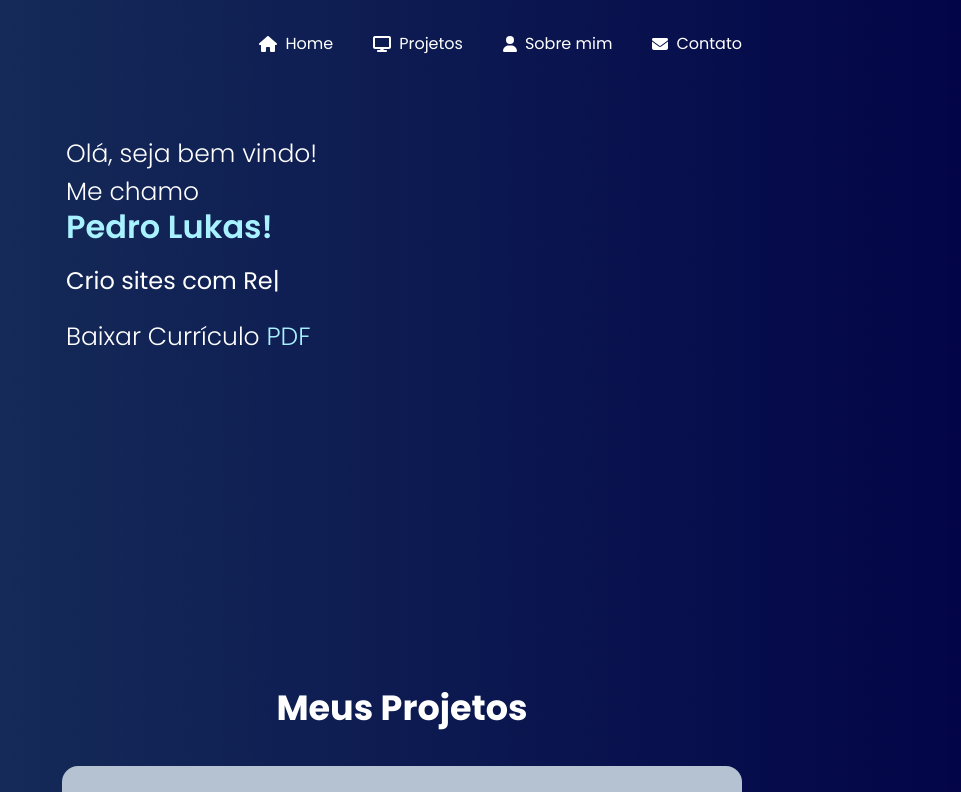
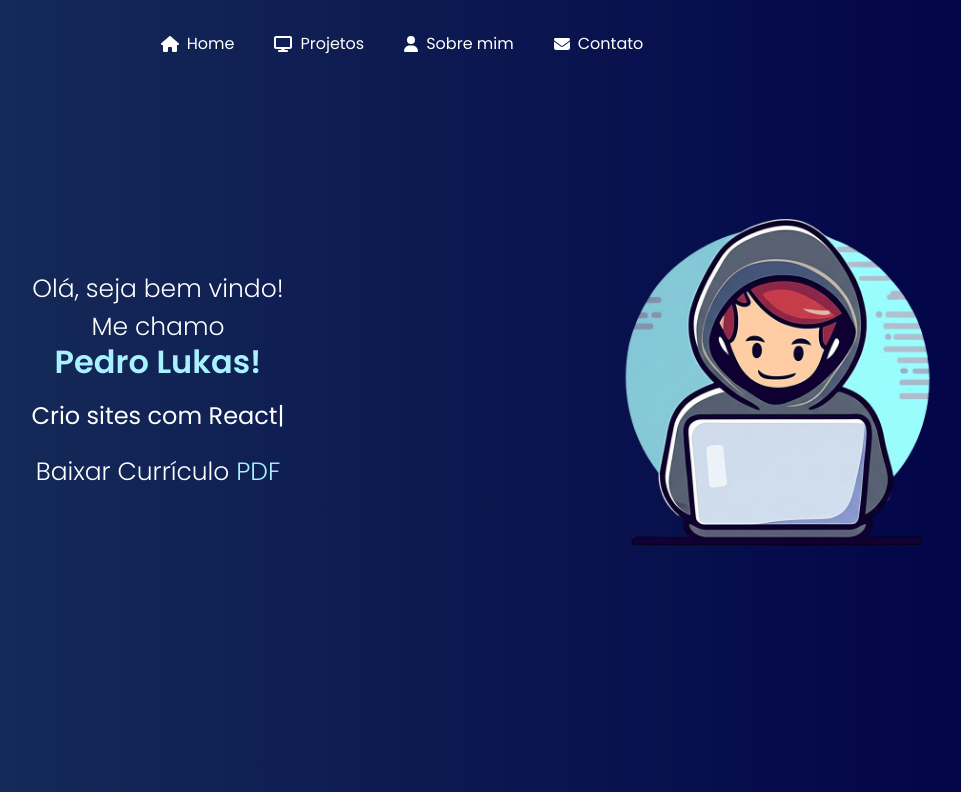
Before and after one commit to PedrooLukas/portfolio, a React (Vite) app: page / in a window 1280 px wide. Shown: the top 792 px of the page, without its empty margins (238-1199 px from the left). Built offline with nearby package versions, Linux system fonts and the light colour scheme.

Commit message:
Reponsividade e breakpoints novos

```diff
--- a/src/App.jsx
+++ b/src/App.jsx
@@ -8,7 +8,7 @@ import Contato from './components/Contato'
 function App() {
   return (
     <div className='w-full'>
-      <div className='xl:mx-[300px]'>
+      <div className='x3:mx-[300px]'>
       <BarNav />
       <Hero />
       <Projects />
--- a/src/components/BarNav.jsx
+++ b/src/components/BarNav.jsx
@@ -14,7 +14,7 @@ const BarNav = () => {
 
   return (
     <div>
-      <nav className='w-full my-[2rem] flex justify-end items-center px-4 sm:px-6 md:px-0'>
+      <nav className='w-full my-[2rem] flex md:justify-center items-center px-4 sm:px-6 md:px-0 x3:m-12'>
         <div className='text-white hidden md:block'>
           <ul className='flex gap-10 items-center'>
             <a href="#home">
@@ -40,7 +40,7 @@ const BarNav = () => {
           </ul>
         </div>
 
-        <div className='md:hidden'>
+        <div className='md:hidden justify-end'>
           <button
             onClick={toggleMobileMenu}
             className='text-[#A8F1FF] text-[25px] p-2'
--- a/src/components/Hero.jsx
+++ b/src/components/Hero.jsx
@@ -5,12 +5,12 @@ import pedroCV from '../imgs/pedrolukascv.pdf';
 
 const Hero = () => {
   return (
-    <div id='home' className='pt-12 pb-10 sm:pt-16 md:pt-0'>
+    <div id='home' className='pt-12 pb-10 sm:pt-16 xl:pt-0'>
       {/* Container Flex Principal */}
-      <div className='flex flex-col lg:flex-row lg:justify-end items-center mt-8 md:mt-[5rem] px-4 md:px-0'>
+      <div className='flex flex-col xl:flex-row justify-center items-center mt-8 md:mt-[5rem] px-5'>
 
         {/* Bloco de Conteúdo de Texto */}
-        <div className='w-full md:w-auto text-center md:text-left md:mx-[60px] md:px-[1rem] order-2 md:order-1'>
+        <div className='w-full md:w-auto text-center md:text-center md:mx-[60px] md:px-[1rem] order-2 md:order-1'>
           <h2 className='font-light text-white text-xl sm:text-1xl md:text-[25px]'>
             Olá, seja bem vindo!
           </h2>
--- a/src/index.css
+++ b/src/index.css
@@ -1 +1,2 @@
 @import "tailwindcss";
+@tailwind utilities;
--- /dev/null
+++ b/tailwind.config.js
@@ -0,0 +1,15 @@
+/** @type {import('tailwindcss').Config} */
+module.exports = {
+  content: [
+    "./index.html",
+    "./src/**/*.{js,ts,jsx,tsx}",
+  ],
+  theme: {
+    extend: {
+      screens: {
+        'x3': '1286px', // seu breakpoint customizado
+      },
+    },
+  },
+  plugins: [],
+}
```
Also changed, not shown: package.json (+16 -2 lines), 1 other file (tests, documents, lock files or other folders).
